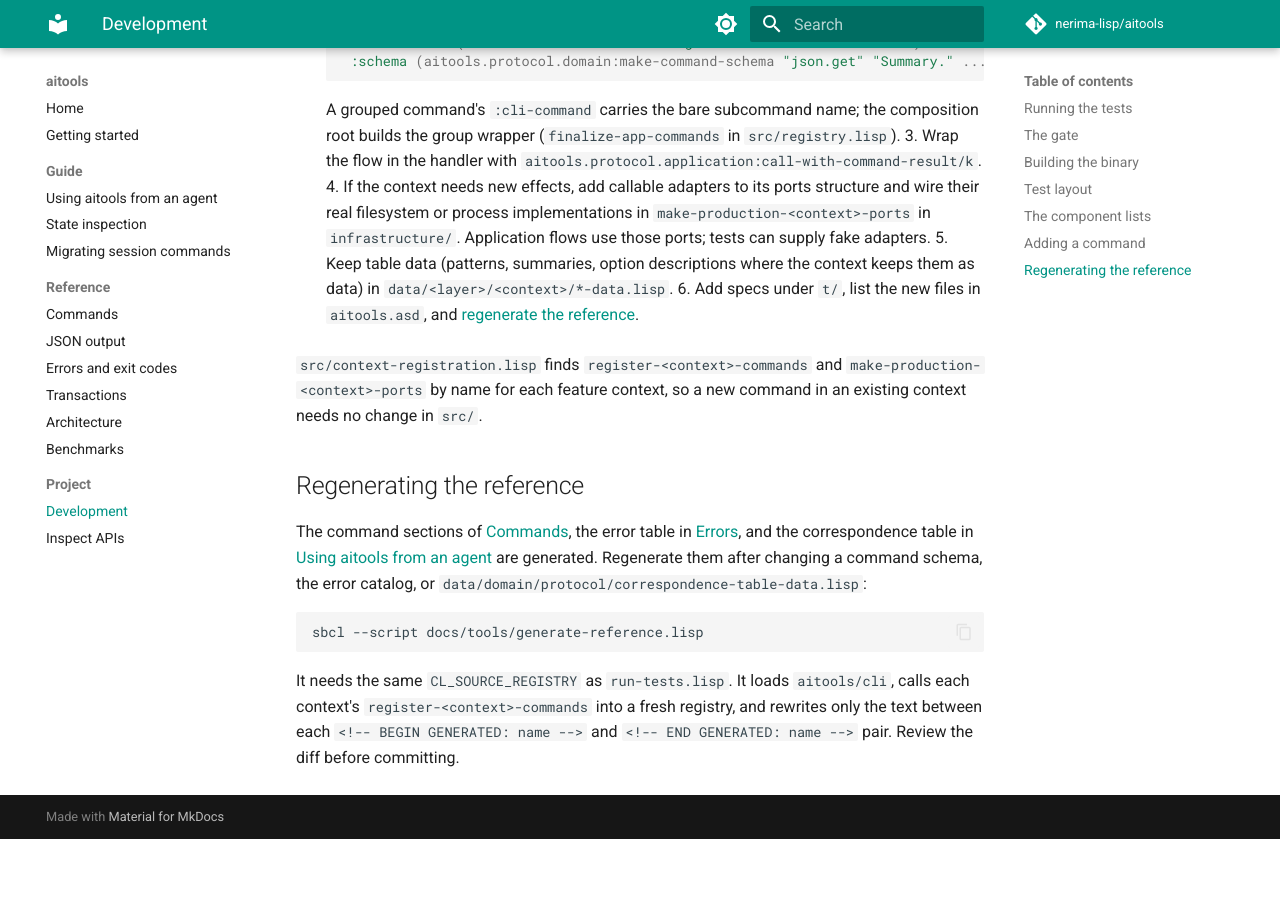
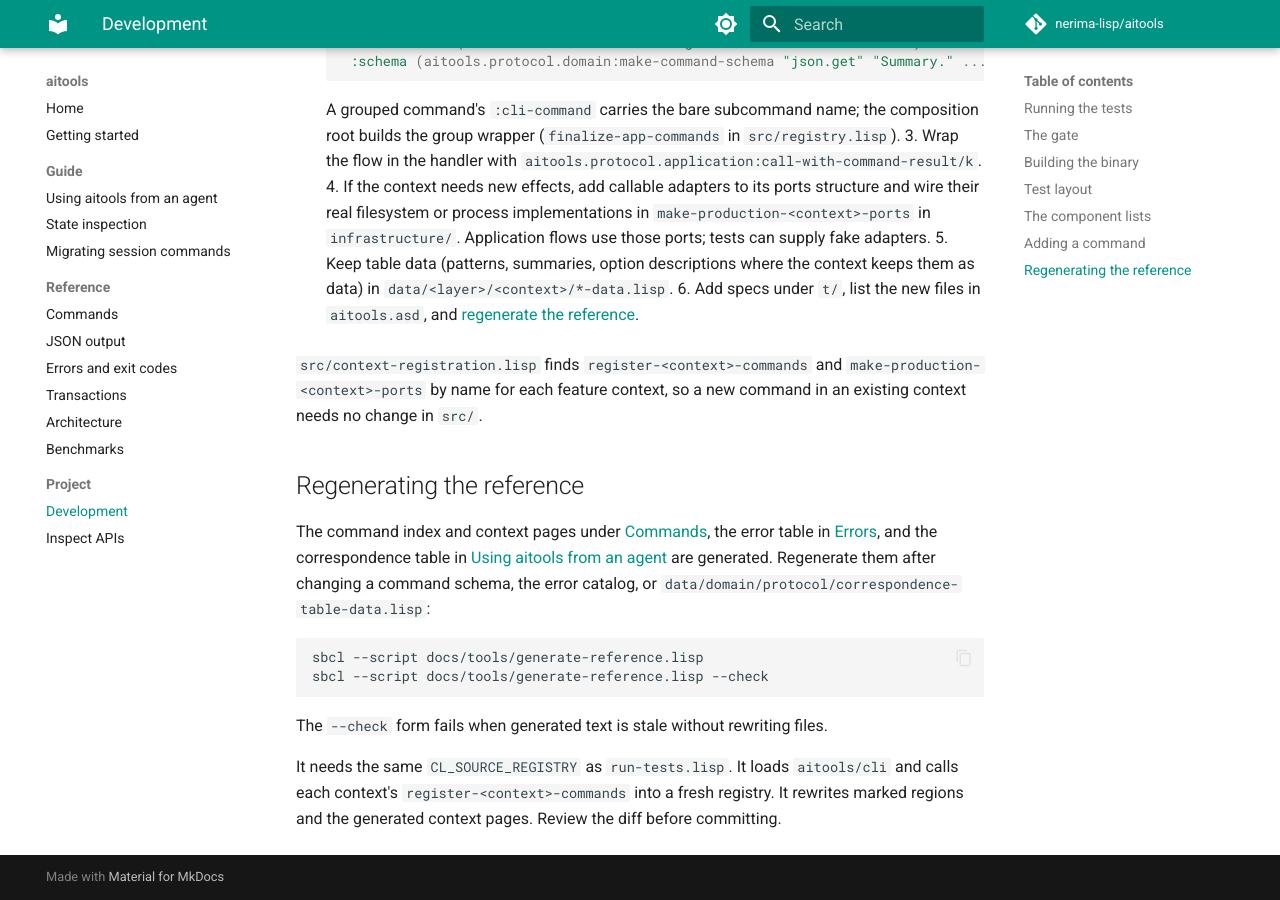
Before and after one commit to nerima-lisp/aitools, an MkDocs documentation site: the page built from docs/src/project/development.md, in a window 1280 px wide and 900 px high, scrolled down 4419 px. Built offline with MkDocs 1.6.1 and Material for MkDocs 9.7.7, drawn with Linux system fonts in a browser that asks for light colours; comment, search, counter and statistics services are not loaded; before the commit the page ends 5258 px from its top, so only the background shows below that.

Commit message:
docs: generate and verify command references

````diff
--- a/docs/src/project/development.md
+++ b/docs/src/project/development.md
@@ -216,18 +216,20 @@ command in an existing context needs no change in `src/`.
 
 ## Regenerating the reference
 
-The command sections of [Commands](../reference/commands.md), the error
-table in [Errors](../reference/errors.md), and the correspondence table in
-[Using aitools from an agent](../guide/agents.md) are generated. Regenerate
-them after changing a command schema, the error catalog, or
+The command index and context pages under [Commands](../reference/commands/index.md),
+the error table in [Errors](../reference/errors.md), and the correspondence
+table in [Using aitools from an agent](../guide/agents.md) are generated.
+Regenerate them after changing a command schema, the error catalog, or
 `data/domain/protocol/correspondence-table-data.lisp`:
 
 ```sh
 sbcl --script docs/tools/generate-reference.lisp
+sbcl --script docs/tools/generate-reference.lisp --check
 ```
 
+The `--check` form fails when generated text is stale without rewriting files.
+
 It needs the same `CL_SOURCE_REGISTRY` as `run-tests.lisp`. It loads
-`aitools/cli`, calls each context's `register-<context>-commands` into a
-fresh registry, and rewrites only the text between each
-`<!-- BEGIN GENERATED: name -->` and `<!-- END GENERATED: name -->` pair.
+`aitools/cli` and calls each context's `register-<context>-commands` into a
+fresh registry. It rewrites marked regions and the generated context pages.
 Review the diff before committing.
````
Also changed, not shown: 2 other files.
